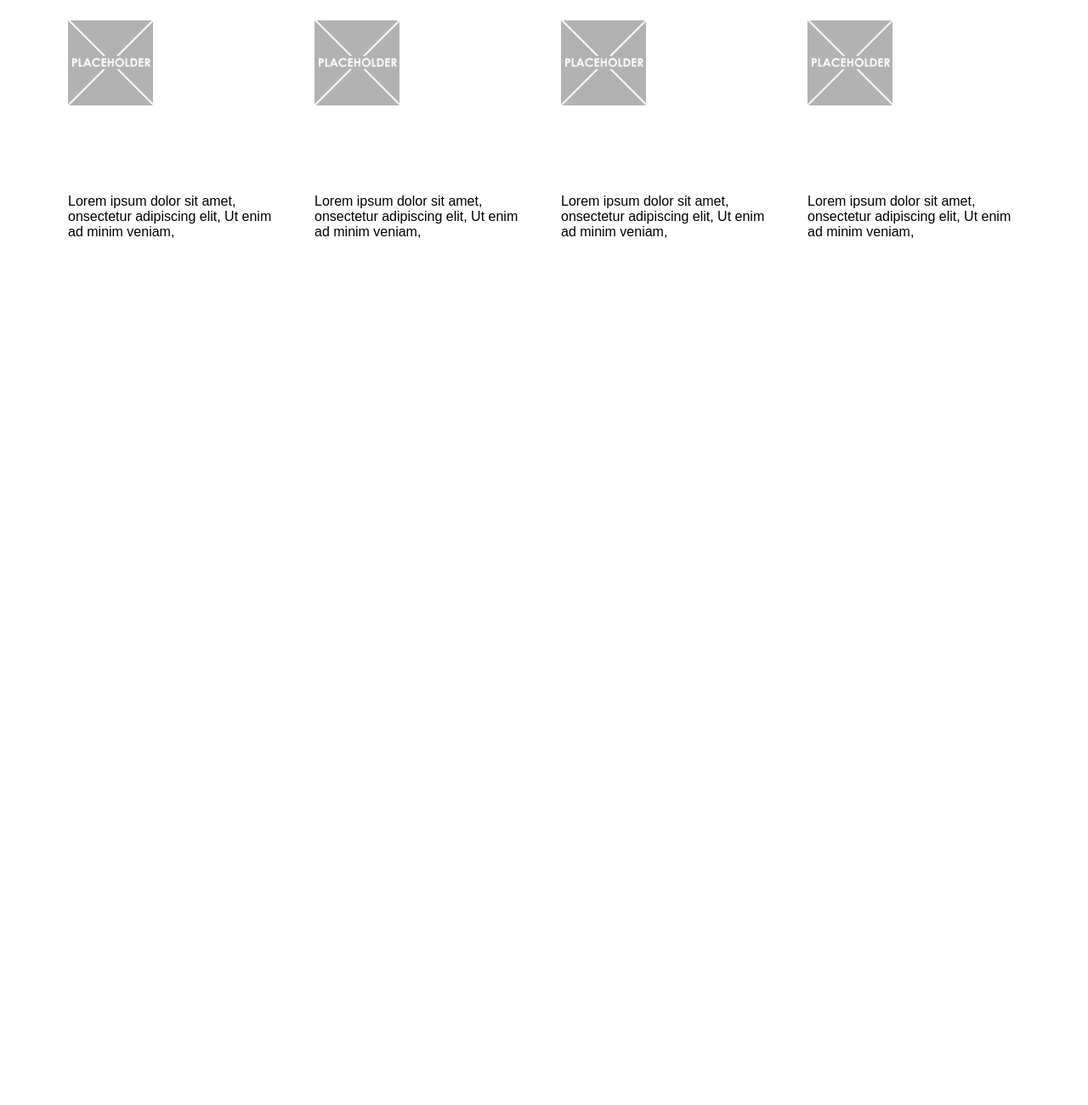
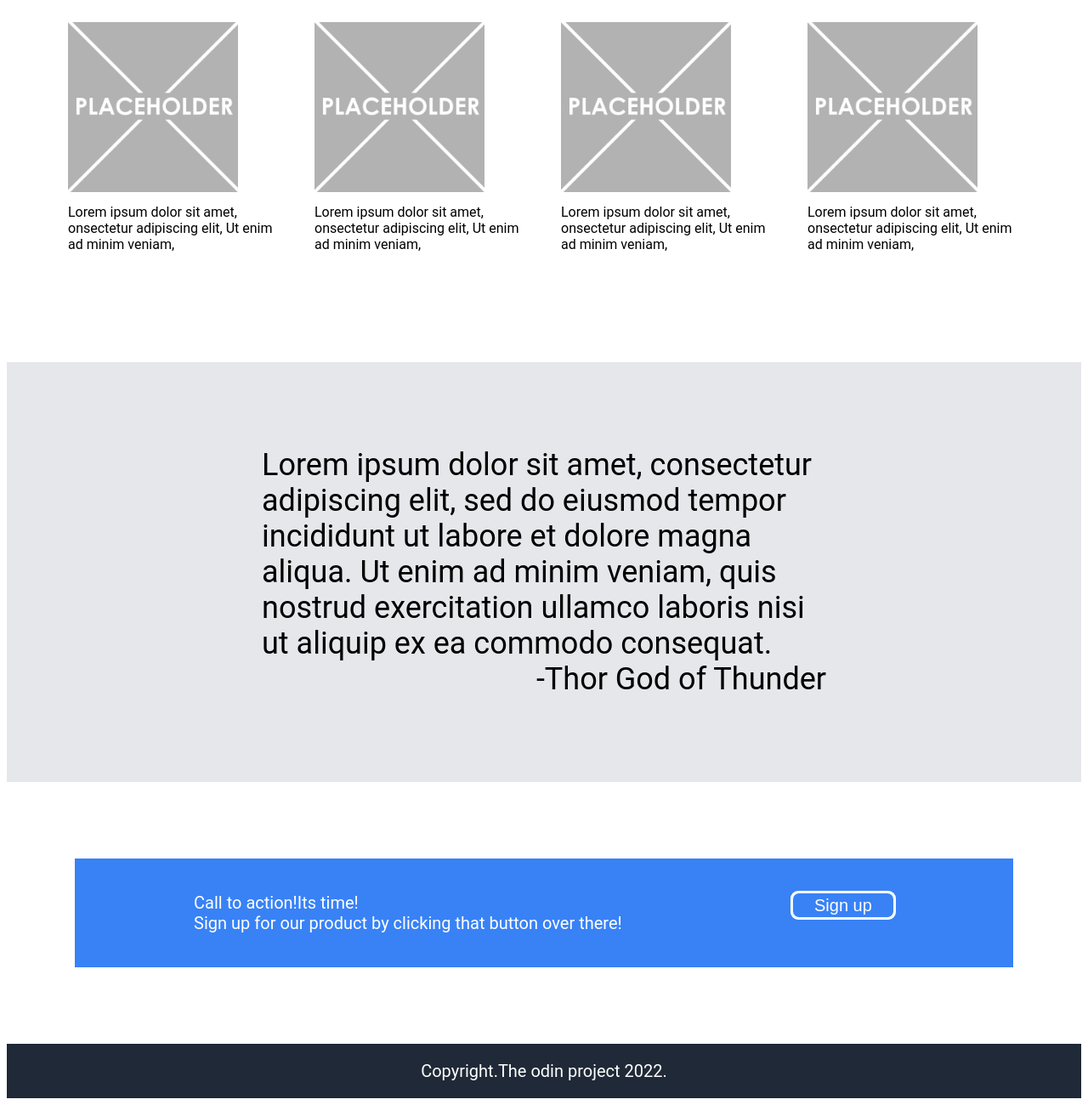
Before and after one commit to alinjobo/Landing-page, a plain HTML site: page index.html in a window 1280 px wide. Shown: the part 492-1792 px from the top of the page at 85% size. Before the commit the page ends 1014 px from the top, so only its background shows below. Drawn offline with Linux system fonts and the light colour scheme.

Commit message:
finished adding all elements

```diff
--- a/index.html
+++ b/index.html
@@ -67,6 +67,20 @@
             </div>
         </div>
     </div>
+    <div class="quote">
+        <div class="quoted">Lorem ipsum dolor sit amet, consectetur adipiscing elit,
+            sed do eiusmod tempor incididunt ut labore et dolore magna aliqua.
+            Ut enim ad minim veniam, quis nostrud exercitation ullamco
+             laboris nisi ut aliquip ex ea commodo consequat. </div>
+        <div class="author">-Thor God of Thunder</div>
+    </div>
+    <div class="bottom">
+        Call to action!Its time!<br>Sign up for our product by clicking that
+            button over there!
+        <button>Sign up</button>
+    </div>
+    <div class="footer">
+        Copyright.The odin project 2022.
     </div>
 
 
--- a/style.css
+++ b/style.css
@@ -1,5 +1,5 @@
 body {
-    font-family: Arial, Helvetica, sans-serif;
+    font-family: roboto;
     display: flex;
     gap:10px;
     flex-direction: column;
@@ -11,7 +11,7 @@ body {
     justify-content: space-between;
 
     color:white;
-    background-color: #486799;
+    background-color: #1F2937;
 
 }
 .header{
@@ -56,10 +56,12 @@ body {
     font-size: 50px;
 }
 button{
-    background-color: blue;
+    background-color: #3882F6;
     width: 120px;
     height: 30px;
+    font-size: 20px;
     border: none;
+    color: white;
     border-radius: 8px;
 }
 a{
@@ -90,15 +92,60 @@ a{
     display: flex;
     flex-direction: column;
 
-    height: 450px;
+    height: 350px;
     width: 250px;
     padding: 20px;
-    gap: 100px;
-    flex: 1 1
+    gap: 10px;
+    flex: 1 1 auto;
+    text-align: left;
 
 }
-.item img{
-    height: auto;
-    width: 100px;
+.item .img{
+    flex: 0 1 auto;
+}
+.img img{
+
+    width: 200px;
     flex: 1 1 auto;
 }
+.quote{
+    background-color: #E5E7EB;
+    display: flex;
+
+    padding: 100px 300px 100px 300px;
+    flex-direction: column;
+    align-items: center;
+    justify-content: center;
+    font-size: 36px;
+
+
+}
+.quoted{
+    font-size: 36;
+}
+.author{
+    align-self: flex-end;
+}
+.bottom{
+    margin: 80px;
+    padding: 70px;
+    font-size: 20px;
+    background-color: #3882F6;
+    color:white;
+    display: flex;
+    padding: 40px;
+    justify-content: space-around;
+}
+.bottom button{
+    outline-style: auto;
+    outline-color: azure;
+}
+.footer{
+    background-color: #1F2937;
+    padding: 20px;
+    color: white;
+    font-size: 20px;
+    display: flex;
+    justify-content: center;
+    align-items: center;
+}
```
